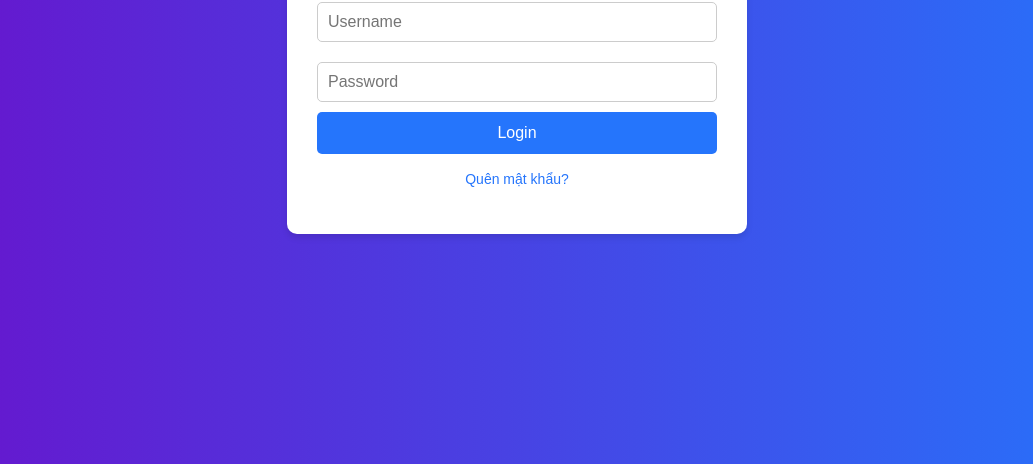
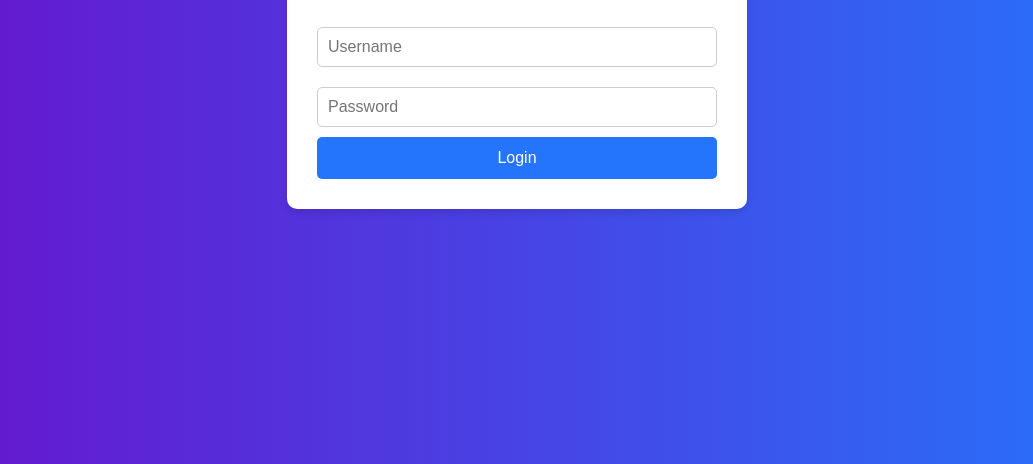
Before and after one commit to HieuNghia24/ChatBotAI_TechVersion4, a website: page public/login.html in a window 1280 px wide. Shown: the part 336-800 px from the top of the page, without its empty margins (123-1156 px from the left). Drawn offline with Linux system fonts and the light colour scheme.

Commit message:
public fix

```diff
--- a/public/login.html
+++ b/public/login.html
@@ -88,7 +88,7 @@
       <button type="submit">Login</button>
     </form>
     <p class="error-message" id="error-message" style="display: none;">Sai username hoặc password!</p>
-    <p><a href="#">Quên mật khẩu?</a></p>
+
   </div>
 
   <script>
```
